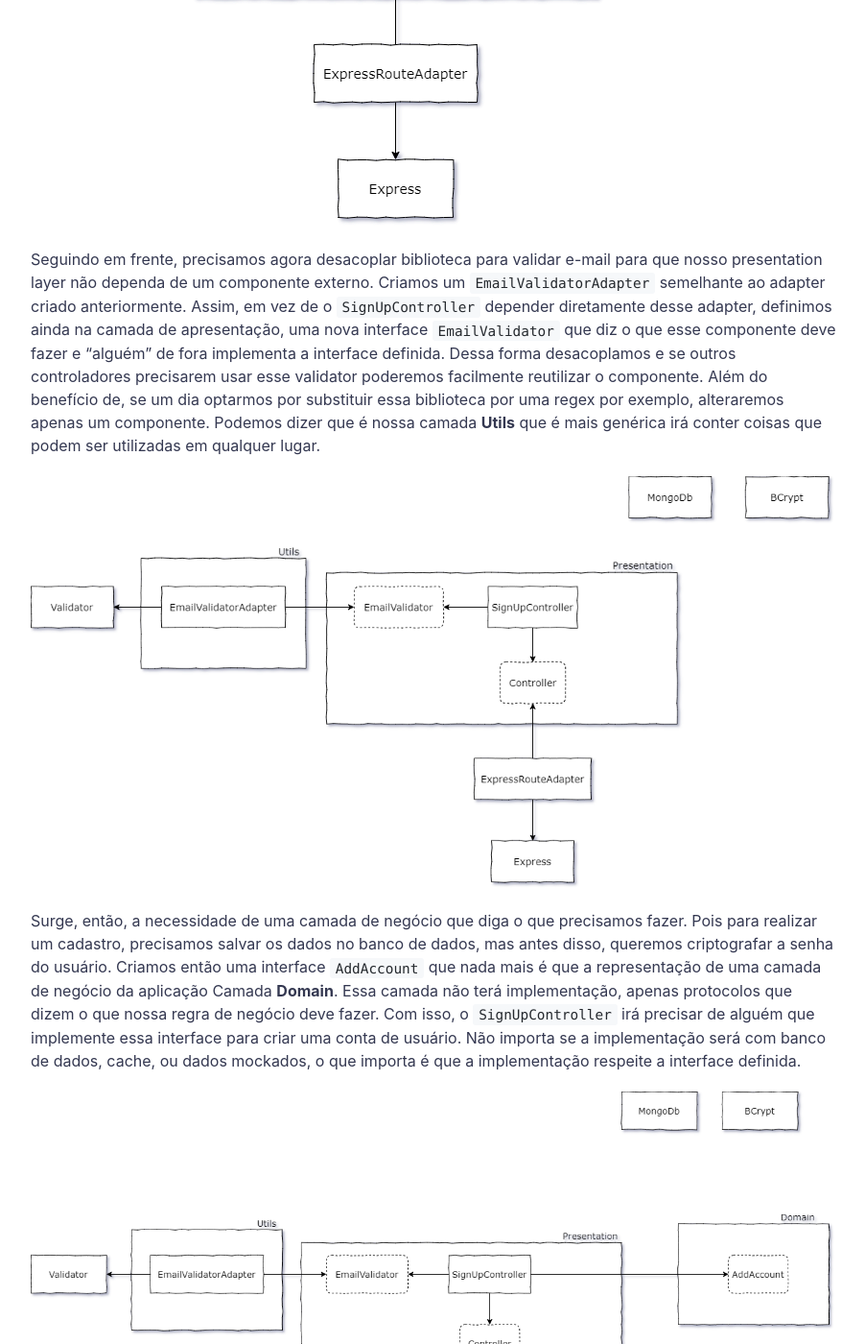
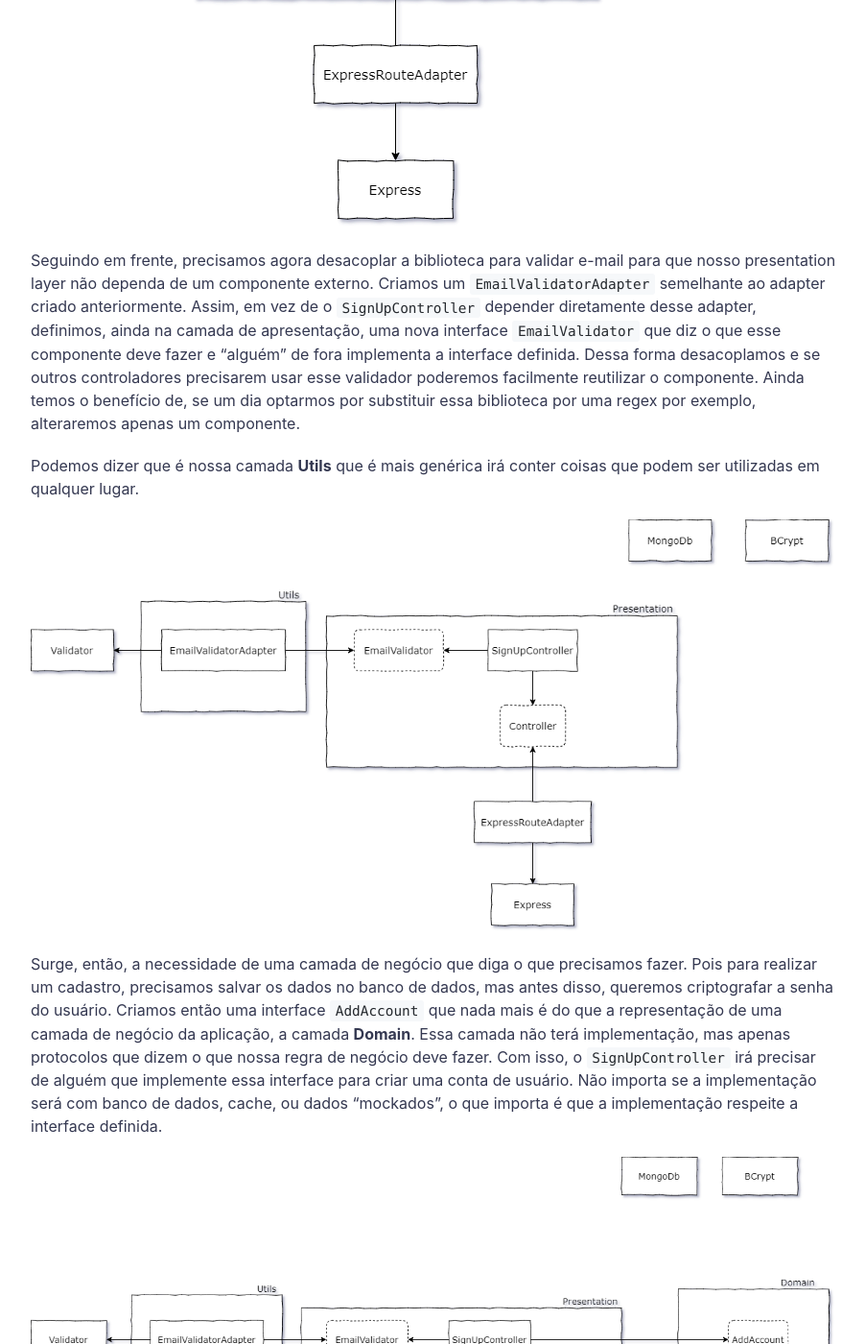
Before and after one commit to thiagosilva95/thiagosilva95.github.io, a Jekyll site: the page built from _posts/2020-06-11-clean-architecture.md, in a window 1280 px wide and 1400 px high, scrolled down 4061 px. Shown: the whole window at 96% size, without its empty margins (188-1090 px from the left). Built offline with Jekyll 4.4.1, drawn with Linux system fonts in a browser that asks for light colours; a script that is not in the unit is left out; comment, search, counter and statistics services are not loaded; some of the changed text lies outside the part shown.

Commit message:
develop clean architecture post

```diff
--- a/_posts/2020-06-11-clean-architecture.md
+++ b/_posts/2020-06-11-clean-architecture.md
@@ -43,7 +43,7 @@
 
 ## Aplicação prática
 
-Para ilustrar como podemos aplicar o conceito de Clean Architecture na prática, trago aqui uma situação onde temos um projeto de API de cadastro utilizando a liguangem NodeJs e algumas bibliotecas como o *Express*, *MongoDB*, *BCrypt* para criptografia de senha e *Validator* para validar o e-mail recebido.
+Para ilustrar como podemos aplicar o conceito de Clean Architecture na prática, trago aqui uma situação onde temos um projeto de API de cadastro utilizando a liguangem *NodeJs* e algumas bibliotecas como o *Express*, *MongoDB*, *BCrypt* para criptografia de senha e *Validator* para validar o e-mail recebido.
 
 Sei que esse exemplo é de baixa complexidade, mas acredito que é suficiente para entender a abordagem proposta nesse post.
 
@@ -69,20 +69,21 @@
 
 ![]({{ "assets/img/clean_architecture/05.png" | absolute_url }})
 
-Seguindo em frente, precisamos agora desacoplar biblioteca para validar e-mail para que nosso presentation layer não dependa de um componente externo. Criamos um `EmailValidatorAdapter` semelhante ao adapter criado anteriormente.
-Assim, em vez de o `SignUpController` depender diretamente desse adapter, definimos ainda na camada de apresentação, uma nova interface `EmailValidator` que diz o que esse componente deve fazer e "alguém" de fora implementa a interface definida. Dessa forma desacoplamos e se outros controladores precisarem usar esse validator poderemos facilmente reutilizar o componente. Além do benefício de, se um dia optarmos por substituir essa biblioteca por uma regex por exemplo, alteraremos apenas um componente.
+Seguindo em frente, precisamos agora desacoplar a biblioteca para validar e-mail para que nosso presentation layer não dependa de um componente externo. Criamos um `EmailValidatorAdapter` semelhante ao adapter criado anteriormente.
+Assim, em vez de o `SignUpController` depender diretamente desse adapter, definimos, ainda na camada de apresentação, uma nova interface `EmailValidator` que diz o que esse componente deve fazer e "alguém" de fora implementa a interface definida. Dessa forma desacoplamos e se outros controladores precisarem usar esse validador poderemos facilmente reutilizar o componente. Ainda temos o benefício de, se um dia optarmos por substituir essa biblioteca por uma regex por exemplo, alteraremos apenas um componente.
+
 Podemos dizer que é nossa camada **Utils** que é mais genérica irá conter coisas que podem ser utilizadas em qualquer lugar.
 
 ![]({{ "assets/img/clean_architecture/06.png" | absolute_url }})
 
 Surge, então, a necessidade de uma camada de negócio que diga o que precisamos fazer. Pois para realizar um cadastro, precisamos salvar os dados no banco de dados, mas antes disso, queremos criptografar a senha do usuário.
-Criamos então uma interface `AddAccount` que nada mais é que a representação de uma camada de negócio da aplicação Camada **Domain**. Essa camada não terá implementação, apenas protocolos que dizem o que nossa regra de negócio deve fazer.
-Com isso, o `SignUpController` irá precisar de alguém que implemente essa interface para criar uma conta de usuário. Não importa se a implementação será com banco de dados, cache, ou dados mockados, o que importa é que a implementação respeite a interface definida.
+Criamos então uma interface `AddAccount` que nada mais é do que a representação de uma camada de negócio da aplicação, a camada **Domain**. Essa camada não terá implementação, mas apenas protocolos que dizem o que nossa regra de negócio deve fazer.
+Com isso, o `SignUpController` irá precisar de alguém que implemente essa interface para criar uma conta de usuário. Não importa se a implementação será com banco de dados, cache, ou dados "mockados", o que importa é que a implementação respeite a interface definida.
 
 ![]({{ "assets/img/clean_architecture/09.png" | absolute_url }})
 
 Assumindo que queremos a implementação da regra de negócio voltada para armazenamento em banco de dados, criaremos a **Data** layer que terá o componente `DbAddAcccount`.
-Esse sim irá utilizar o BCrypt para fazer a criptografia da senha do usuário. Mas não queremos acoplá-los diretamente. Assim como antes, criaremos um adapter para isolar os componentes.
+Esse sim irá utilizar o BCrypt para fazer a criptografia da senha do usuário. Mas não queremos acoplá-los diretamente. Assim como antes, criaremos o `BCryptAdapter` para isolar os nossos componentes do *BCrypt* que uma biblioteca externa.
 Ele ficará dentro da **Infra** layer, camada que terá implementações de interface voltadas para frameworks. E agora para realizar a inversão de dependência, criamos a interface `Encrypter` ainda na Data layer já que o `DbAddAcccount` precisa de alguém que saiba fazer criptografia e não ele mesmo saber como faz.
 Com isso a dependência inverteu novamente. O Infra layer que aponta para o Data layer e não o Data layer apontando para o Infra.
 
@@ -100,6 +101,8 @@
 Ela será responsável por criar instâncias de todos os objetos. Exemplo: Para criar a rota de signup precisamos do `SignUpController`, que por sua vez precisa de alguém que implemente a interface `AddAccount`. Mas que sua implementação não será instanciada no controller.
 "Alguém" irá criar essa instância e injetará no controller. O Main layer fará a composição desses objetos através de outro design pattern, o *Composite*, e toda composição será feita em um lugar só.
 
+![]({{ "assets/img/clean_architecture/final.png" | absolute_url }})
+
 Abaixo está o desenho final desse exemplo, destacando com cores para melhor visualização das camadas. Acredito que tenhamos chegado bem próximo de um desenho arquitetural bem estruturado com baixo acoplamento e alta coesão. Observa-se que as dependências externas estão sempre nas "pontas" e facilmente podemos troca-las sem afetar o resto do sistema.
 
 ![]({{ "assets/img/clean_architecture/final.png" | absolute_url }})
```
Also changed, not shown: other parts of _posts/2020-06-11-clean-architecture.md (+5 -5 lines), assets/img/clean_architecture/10.png (added).
